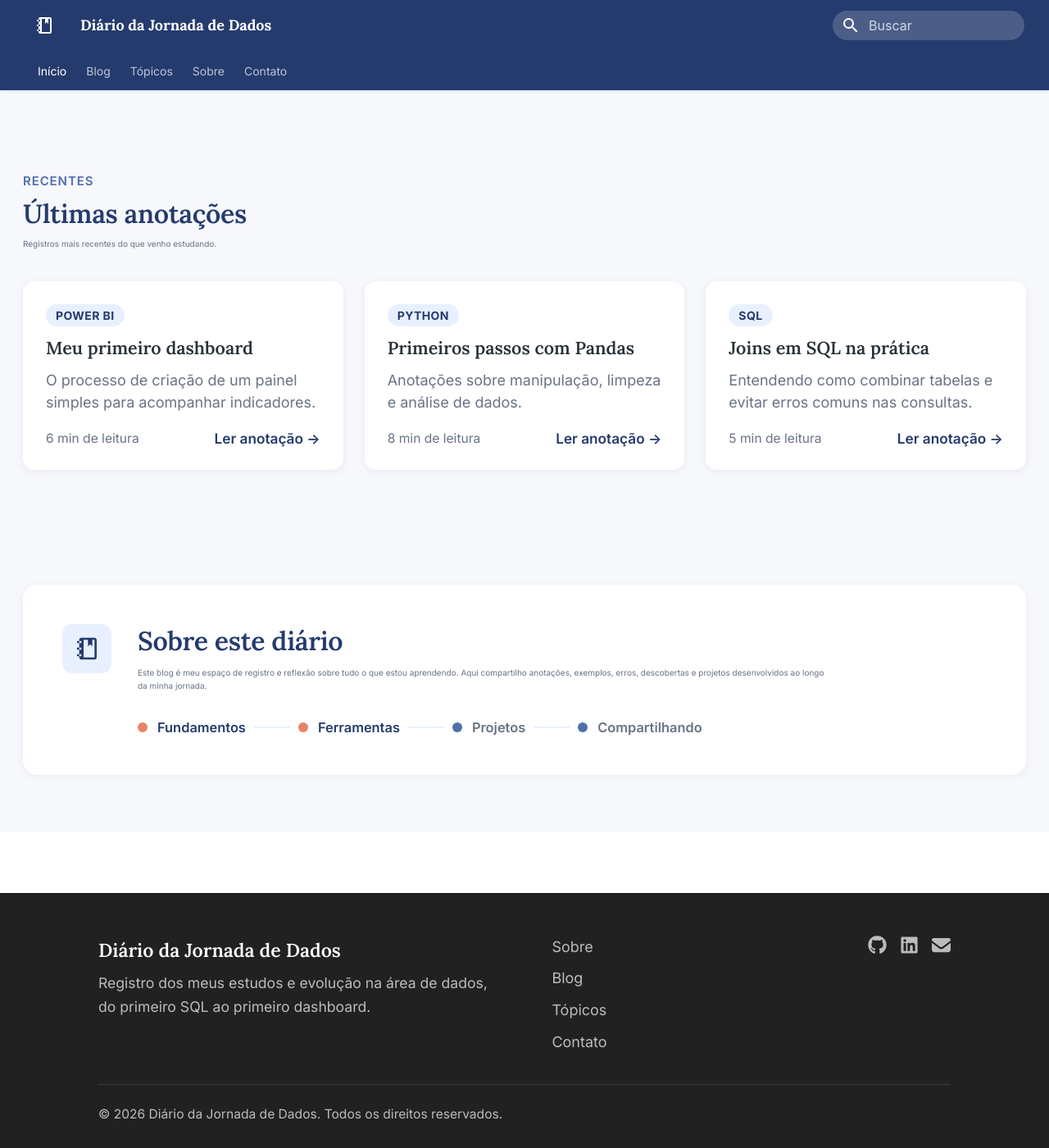
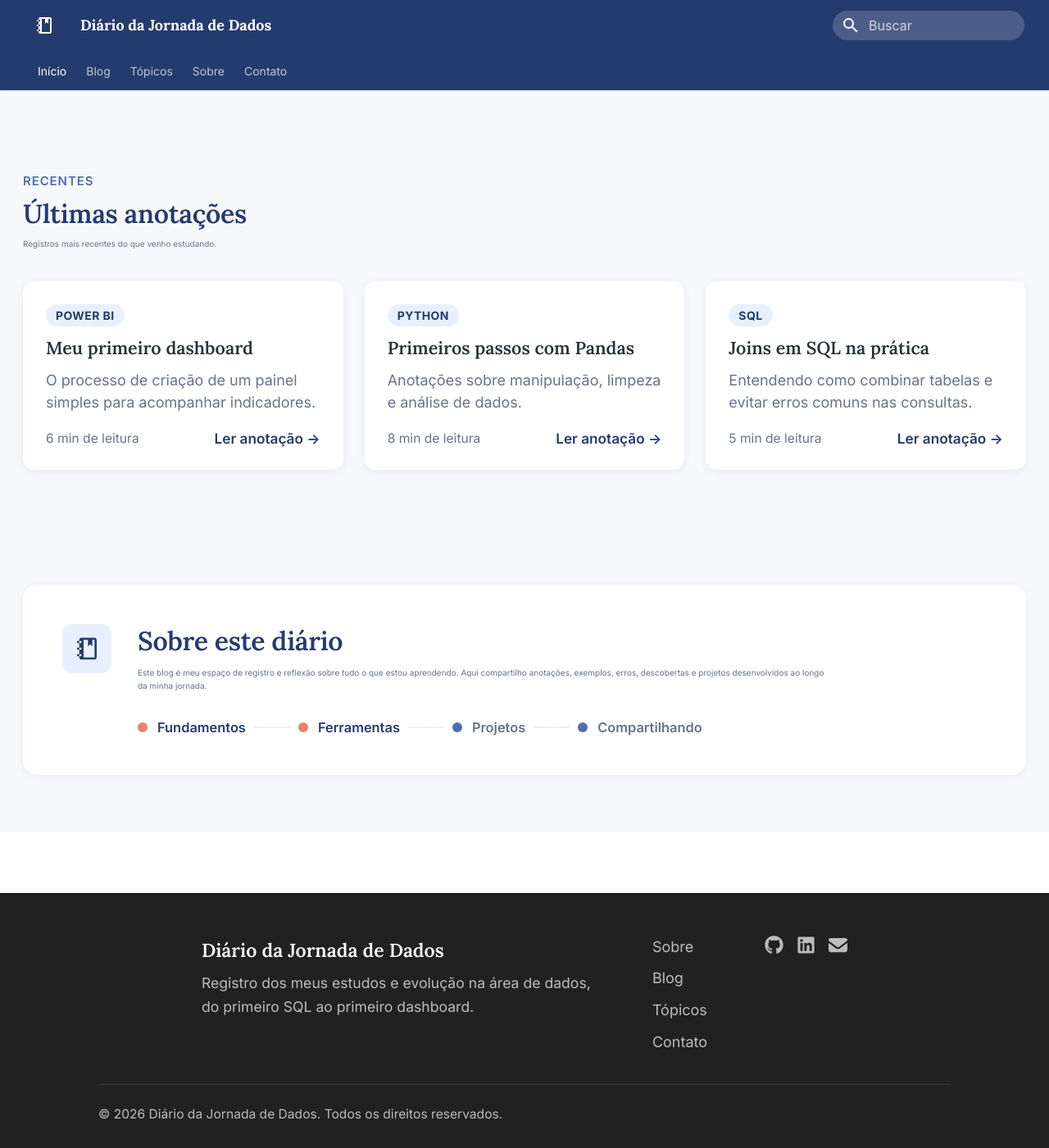
Before and after one commit to erica-luuz/diario-jornada-dados, an MkDocs documentation site: the page built from docs/index.md, in a window 1280 px wide and 1400 px high, scrolled down 1244 px. Shown: the whole window at 82% size. Built offline with MkDocs 1.6.1 and Material for MkDocs 9.7.7, drawn with Linux system fonts in a browser that asks for light colours.

Commit message:
Faz o rodape agrupar o conteudo em vez de esticar
Trocado grid com colunas fr (que sempre preenchem 100% do container)
por flex centralizado que so ocupa o espaco que o conteudo precisa,
eliminando os vazios grandes entre marca, links e icones em telas
largas.

Co-Authored-By: Claude Sonnet 5 <noreply@anthropic.com>

```diff
--- a/docs/stylesheets/extra.css
+++ b/docs/stylesheets/extra.css
@@ -452,10 +452,15 @@ h1, h2, h3, h4,
 .diario-footer__grid {
   max-width: 52rem;
   margin: 0 auto;
-  display: grid;
-  grid-template-columns: 1.2fr 0.8fr auto;
-  gap: 2.5rem;
-  align-items: start;
+  display: flex;
+  flex-wrap: wrap;
+  justify-content: center;
+  gap: 2.5rem 3.5rem;
+}
+
+.diario-footer__grid > div:first-child {
+  flex: 1 1 18rem;
+  max-width: 24rem;
 }
 
 .diario-footer__title {
```
